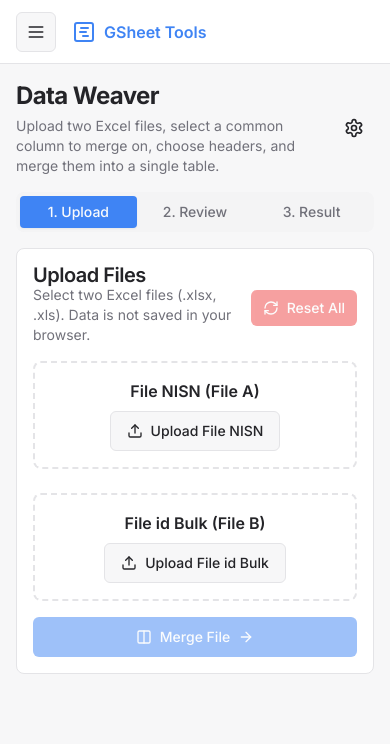
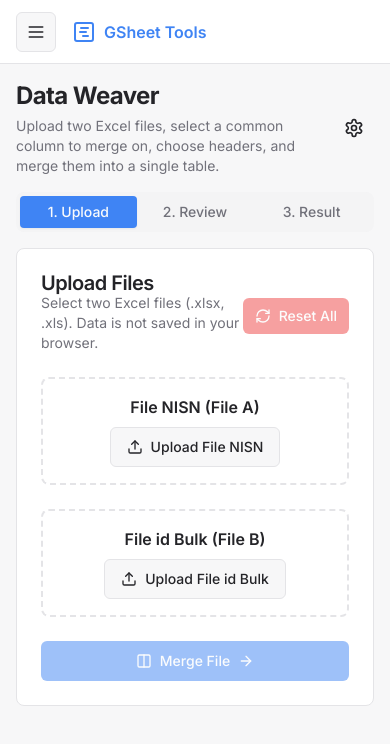
Before and after one commit to MalinOfficer/Gsheet_tools_v2, a Next.js app: page /data-weaver in a window 390 px wide. Shown: the top 744 px of the page. Built offline with nearby package versions, Linux system fonts and the light colour scheme.

Commit message:
Fix Tampilan 2

```diff
--- a/src/components/ui/card.tsx
+++ b/src/components/ui/card.tsx
@@ -24,7 +24,7 @@
 >(({ className, ...props }, ref) => (
   <div
     ref={ref}
-    className={cn("flex flex-col space-y-1.5 p-4 md:p-6", className)}
+    className={cn("flex flex-col space-y-1.5 p-6", className)}
     {...props}
   />
 ))
@@ -61,7 +61,7 @@
   HTMLDivElement,
   React.HTMLAttributes<HTMLDivElement>
 >(({ className, ...props }, ref) => (
-  <div ref={ref} className={cn("p-4 md:p-6 pt-0", className)} {...props} />
+  <div ref={ref} className={cn("p-6 pt-0", className)} {...props} />
 ))
 CardContent.displayName = "CardContent"
 
@@ -71,7 +71,7 @@
 >(({ className, ...props }, ref) => (
   <div
     ref={ref}
-    className={cn("flex items-center p-4 md:p-6 pt-0", className)}
+    className={cn("flex items-center p-6 pt-0", className)}
     {...props}
   />
 ))
```
